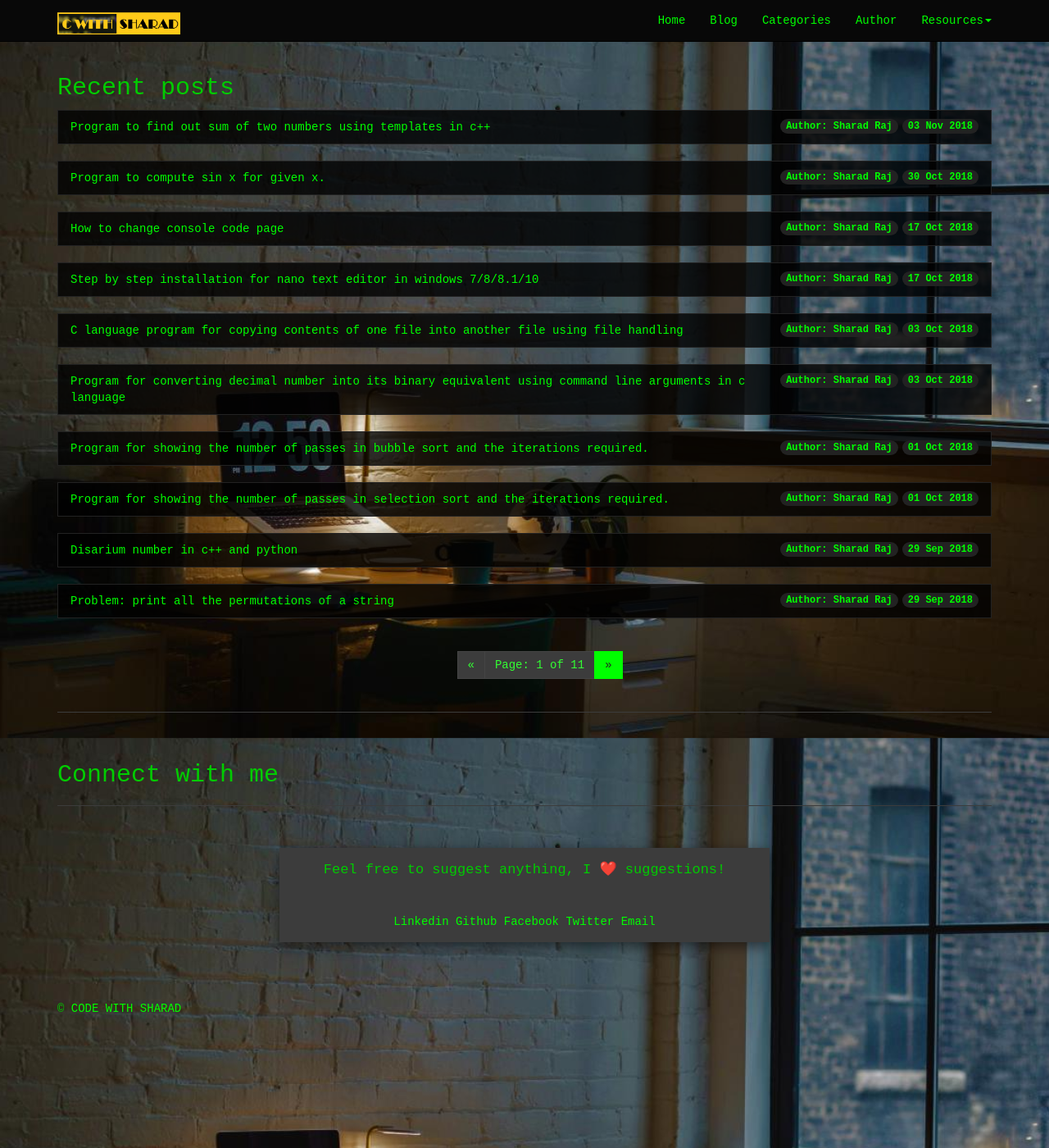
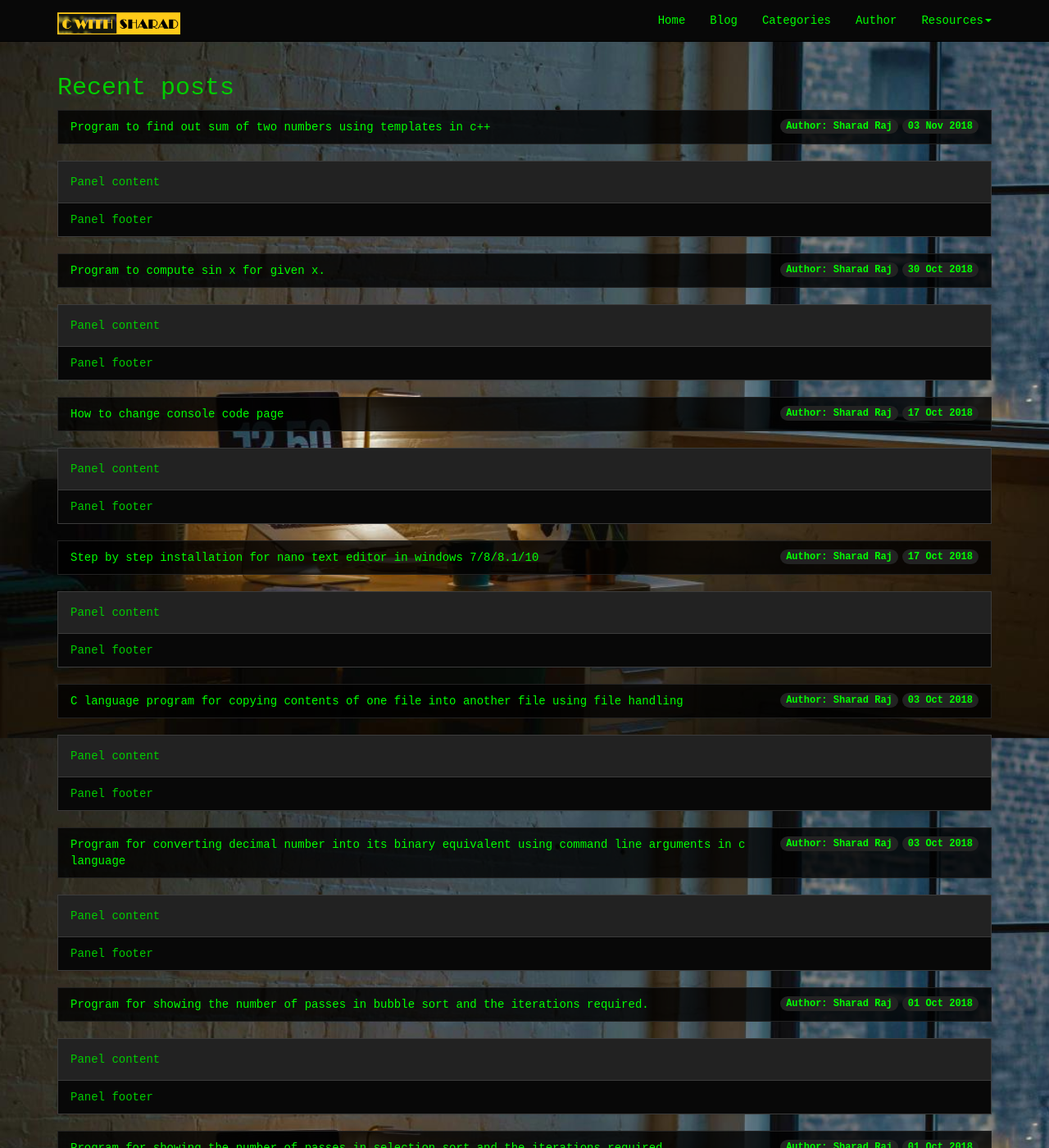
Before and after one commit to cwithsharad/cwithsharad.github.io, a Jekyll site: the page built from blog/index.html, in a window 1280 px wide and 1400 px high. Shown: the whole window at 82% size. Built offline with Jekyll 4.4.1, drawn with Linux system fonts in a browser that asks for light colours; emoji names are drawn with the system emoji font; the list of posts is cut into pages by our own code; some of the changed text lies outside the part shown.

Commit message:
Update index.html

```diff
--- a/blog/index.html
+++ b/blog/index.html
@@ -21,6 +21,12 @@
 			</li>
 		</ul>
 	</div>
+		<div class="col-lg-12">
+	    		<div class="panel panel-default">
+        	            <div class="panel-body">Panel content</div>
+                	    <div class="panel-footer">Panel footer</div>
+			</div>
+    		</div>
 {% endfor %}
 </div>
 
```
